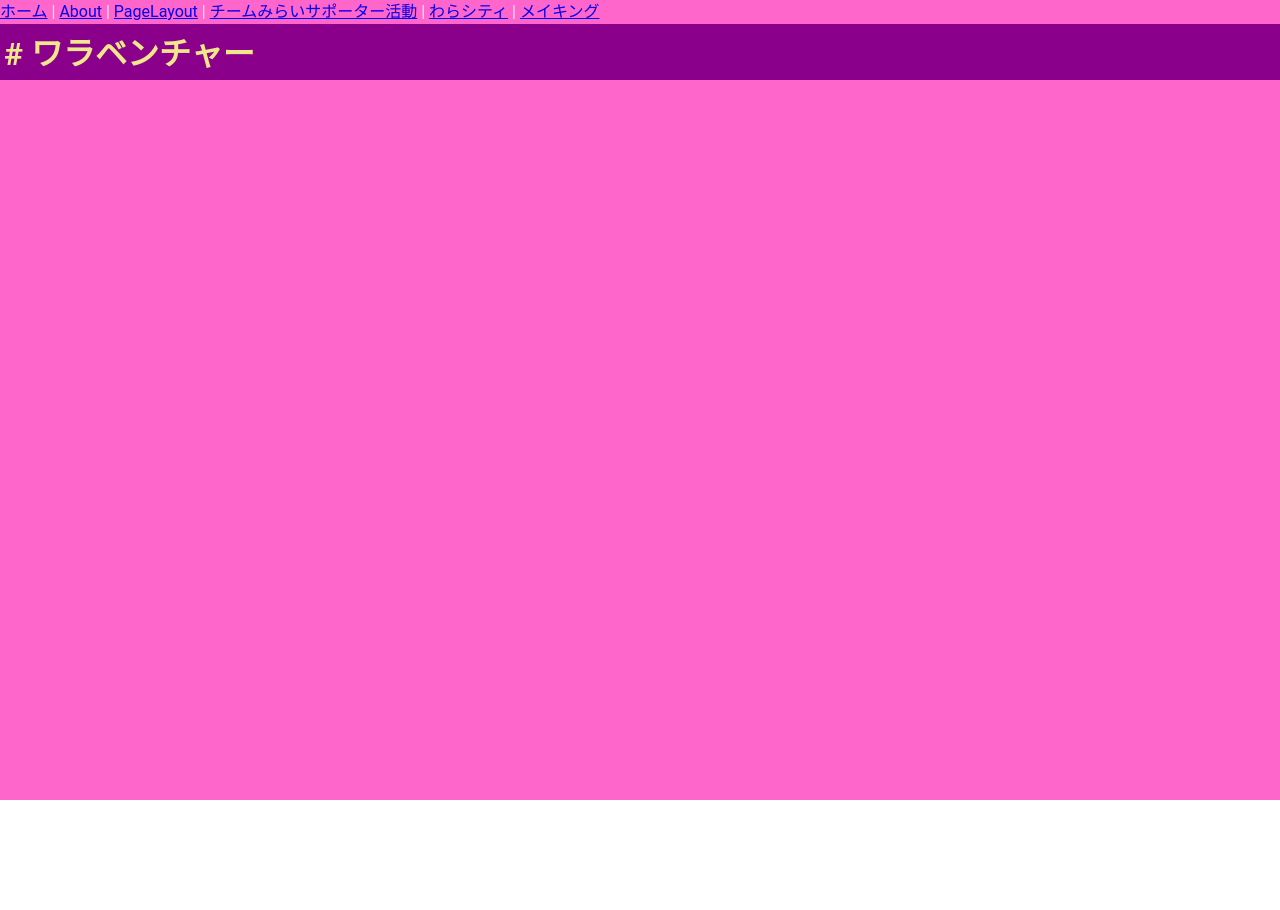
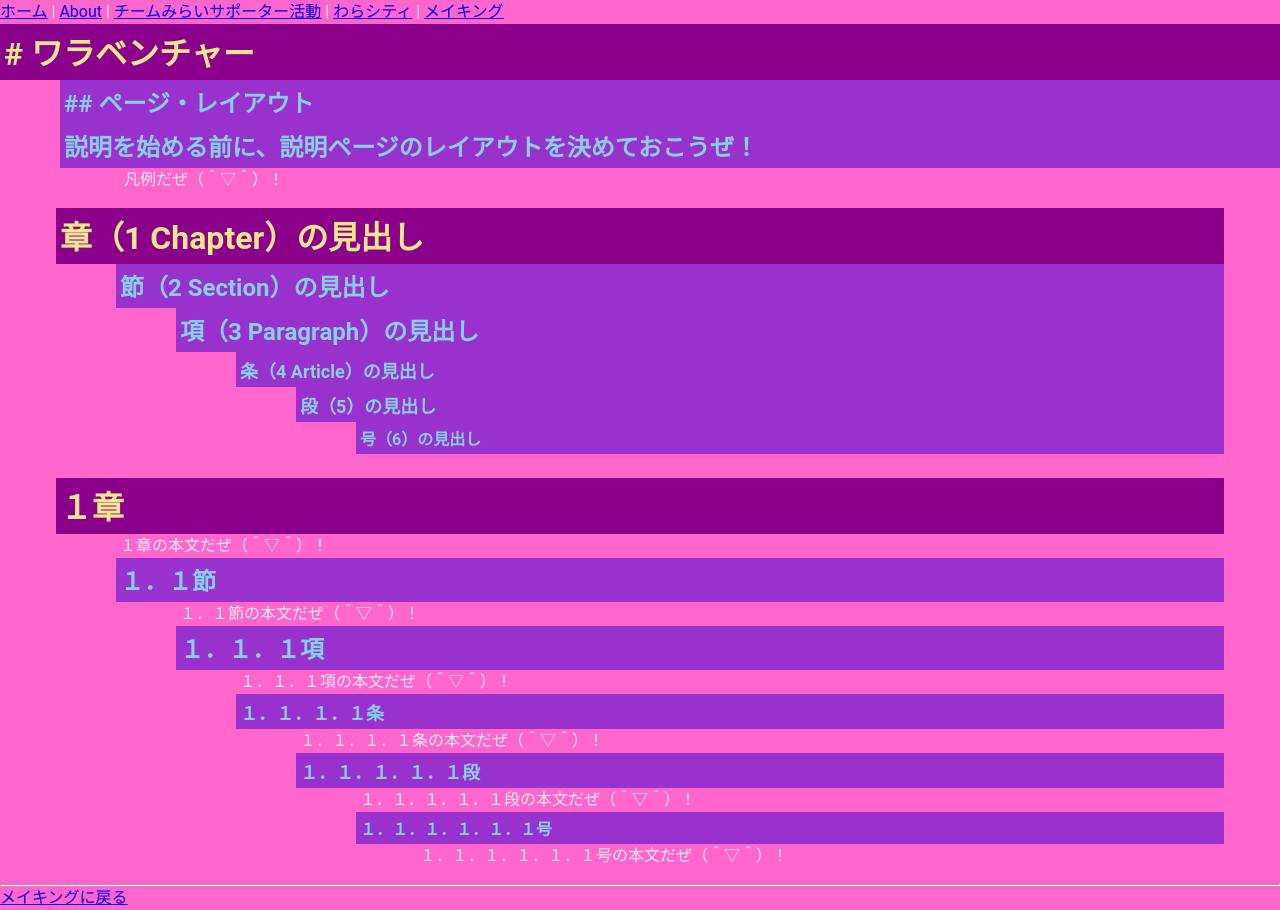
Before and after one commit to muzudho/Warabenture-2025, a Nuxt app: page /making/page-layout in a window 1280 px wide. Before the commit the page ends 800 px from the top, so only its background shows below. Built offline with nearby package versions, Linux system fonts and the light colour scheme.

Commit message:
メイキング

```diff
--- a/app.vue
+++ b/app.vue
@@ -13,7 +13,6 @@
                     -->
                     <router-link to="/">ホーム</router-link> |
                     <router-link to="/about">About</router-link> |
-                    <router-link to="/page-layout">PageLayout</router-link> |
                     <router-link to="/team-mirai-supporter">チームみらいサポーター活動</router-link> |
                     <router-link to="/wara-city/map">わらシティ</router-link> |
                     <router-link to="/making">メイキング</router-link>
--- a/pages/making/index.vue
+++ b/pages/making/index.vue
@@ -4,6 +4,7 @@
         アプリケーション製作の練習だぜ（＾▽＾）！<br/>
 
         <ul>
+            <li>📖 <router-link to="/page-layout">説明を始める前に、説明ページのレイアウトを決めておこうぜ！</router-link></li>
             <li>📖 <router-link to="/making/mount-practice">onMounted を使う練習だぜ！</router-link></li>
         </ul>
     </section>
--- a/pages/page-layout.vue
+++ b/pages/making/page-layout.vue
@@ -1,7 +1,8 @@
 <template>
     <h2>## ページ・レイアウト</h2>
+    <h2>説明を始める前に、説明ページのレイアウトを決めておこうぜ！</h2>
     <section class="sec-2">
-        このホームページのページ・レイアウトの説明だぜ。<br/>
+        凡例だぜ（＾▽＾）！
     </section>
 
     <v-container>
@@ -45,5 +46,7 @@
             １．１．１．１．１．１号の本文だぜ（＾▽＾）！
         </section>
 
-</v-container>
+    </v-container>
+    <hr/>
+    <router-link to="/making">メイキングに戻る</router-link>
 </template>
```
